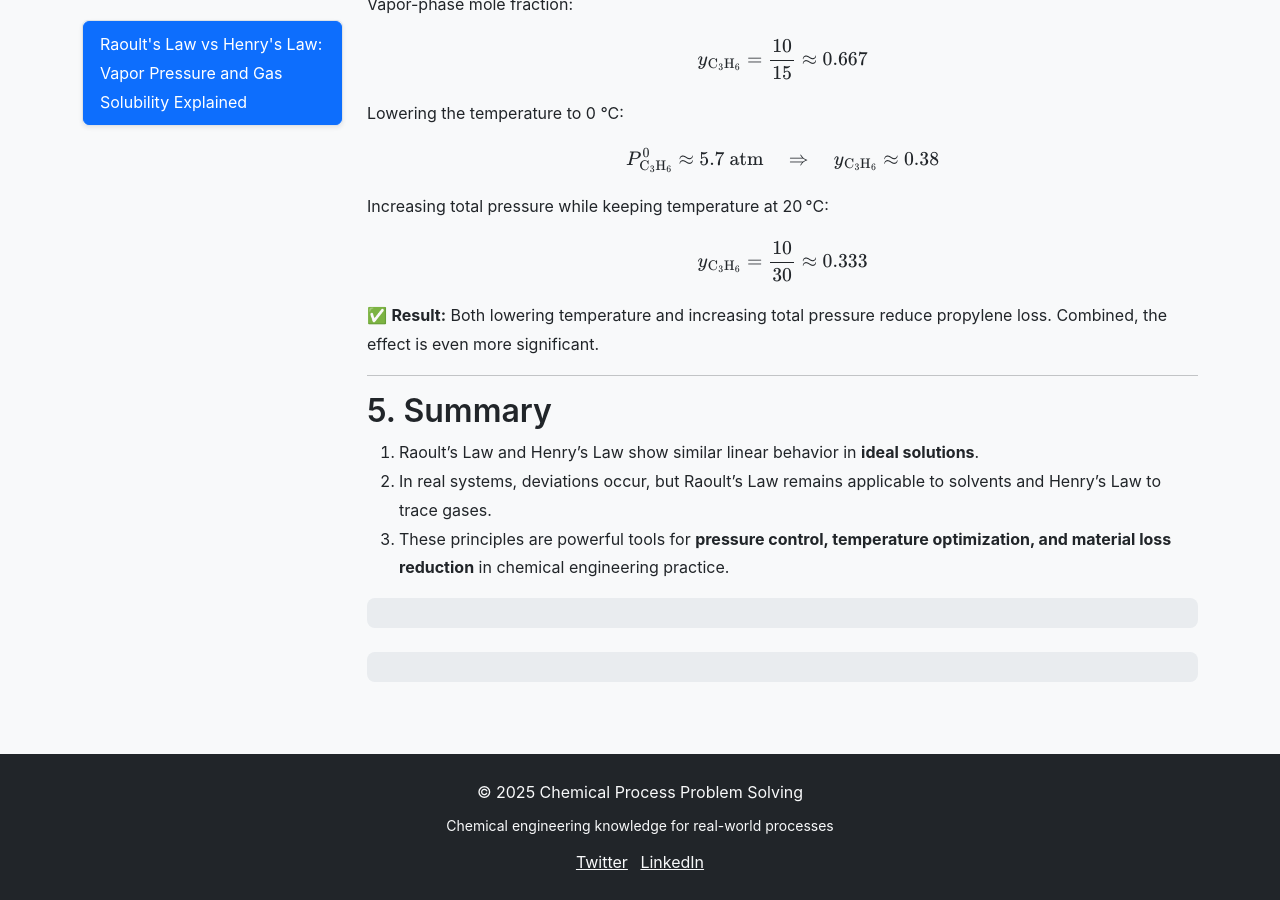
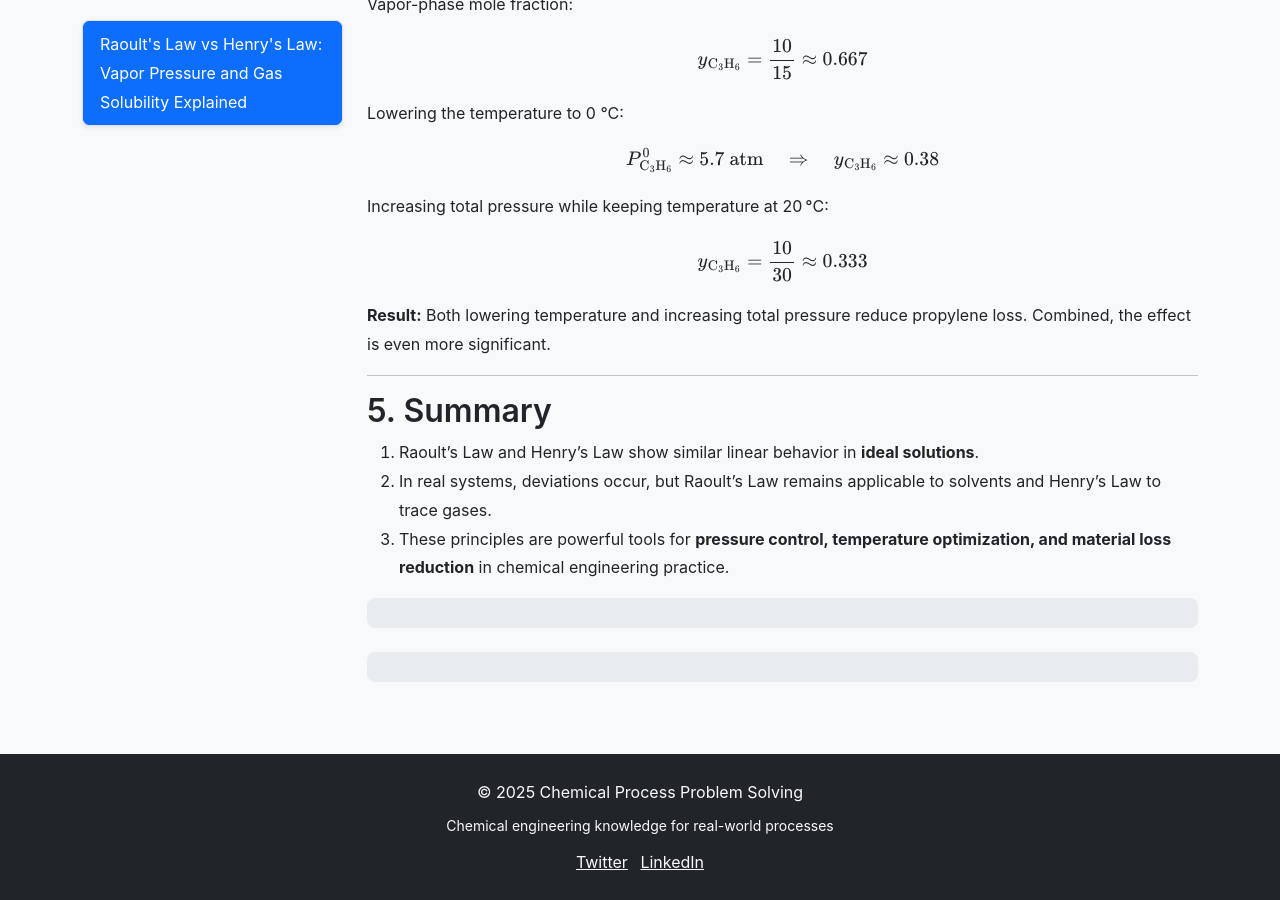
Before and after one commit to hadel0407/chem, a Jekyll site: the page built from _posts/2025-12-16-raoults-law.md, in a window 1280 px wide and 900 px high, scrolled down 4308 px. Built offline with Jekyll 4.4.1, drawn with Linux system fonts in a browser that asks for light colours; our own code applies the rules of GitHub Pages for plain Markdown files.

```diff
--- a/_posts/2025-12-16-raoults-law.md
+++ b/_posts/2025-12-16-raoults-law.md
@@ -213,7 +213,7 @@ $$
 y_{\text{C}_3\text{H}_6} = \frac{10}{30} \approx 0.333
 $$
 
-✅ **Result:** Both lowering temperature and increasing total pressure reduce propylene loss. Combined, the effect is even more significant.
+**Result:** Both lowering temperature and increasing total pressure reduce propylene loss. Combined, the effect is even more significant.
 
 ---
 
```
